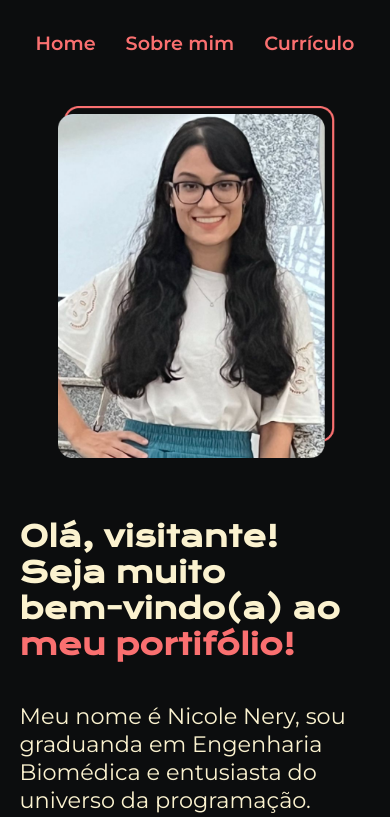
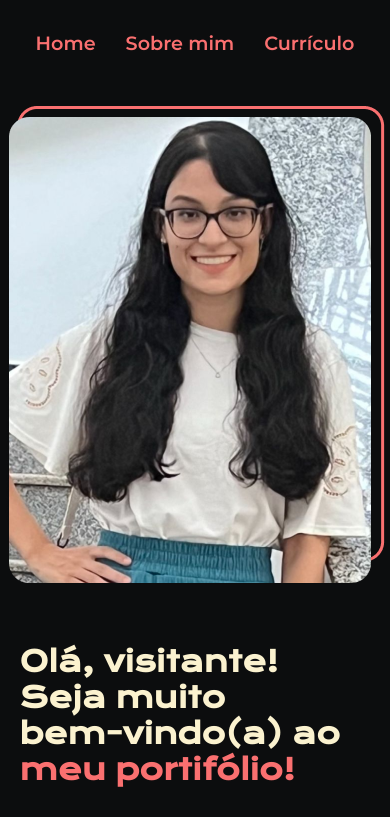
Before and after one commit to Nicole-Nery/portifolio, a plain HTML site: page index.html in a window 390 px wide. Shown: the top 817 px of the page. Drawn offline with nearby package versions, Linux system fonts and the light colour scheme.

Commit message:
style.css

```diff
--- a/styles/style.css
+++ b/styles/style.css
@@ -128,8 +128,7 @@ body {
         width: auto; /*ou width: 100%*/
     }
     .apresentacao__imagem {
-        width: 80%;
-        height: 80%;
+        width: auto;
     }
 }
 
```
